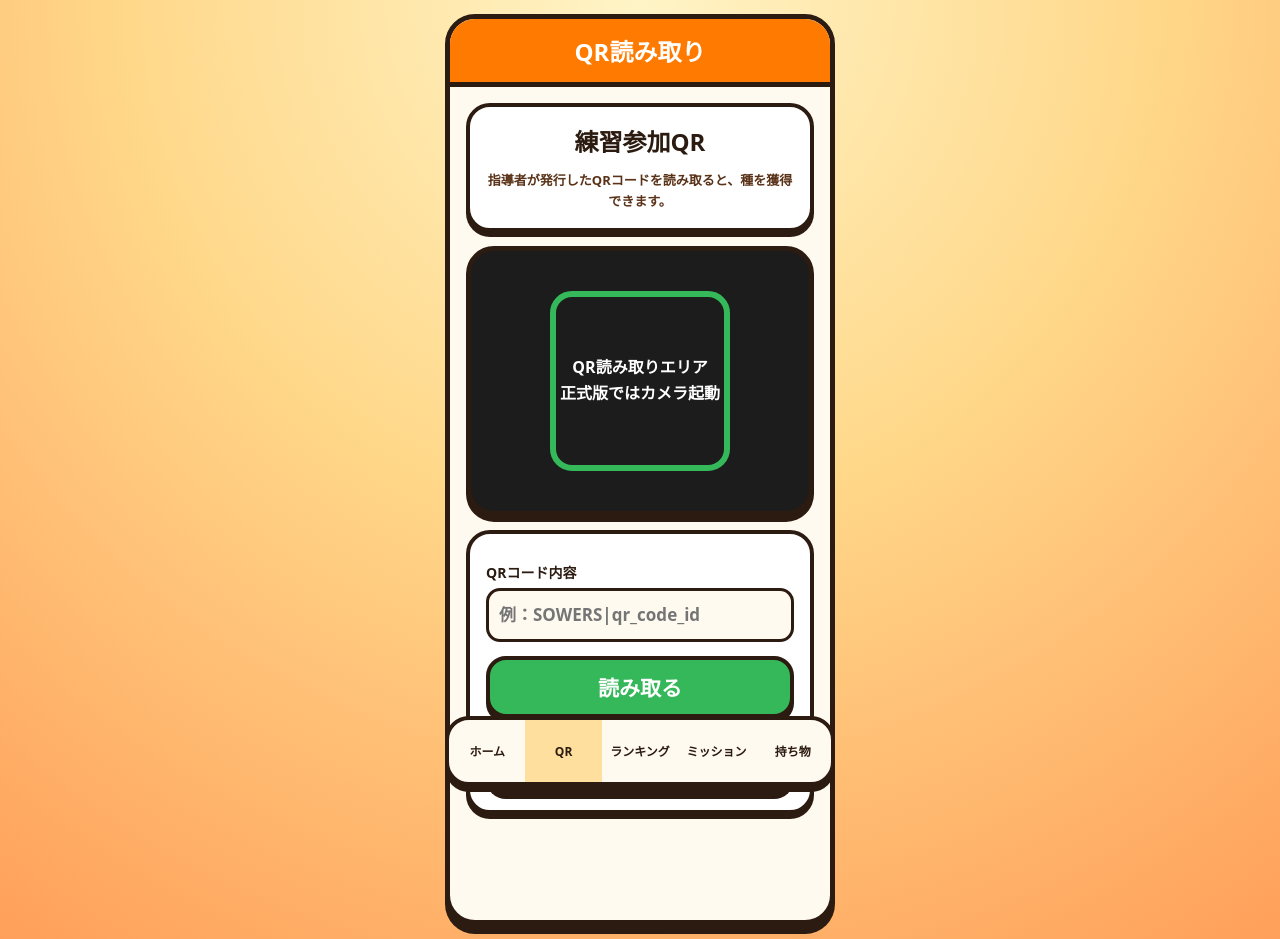
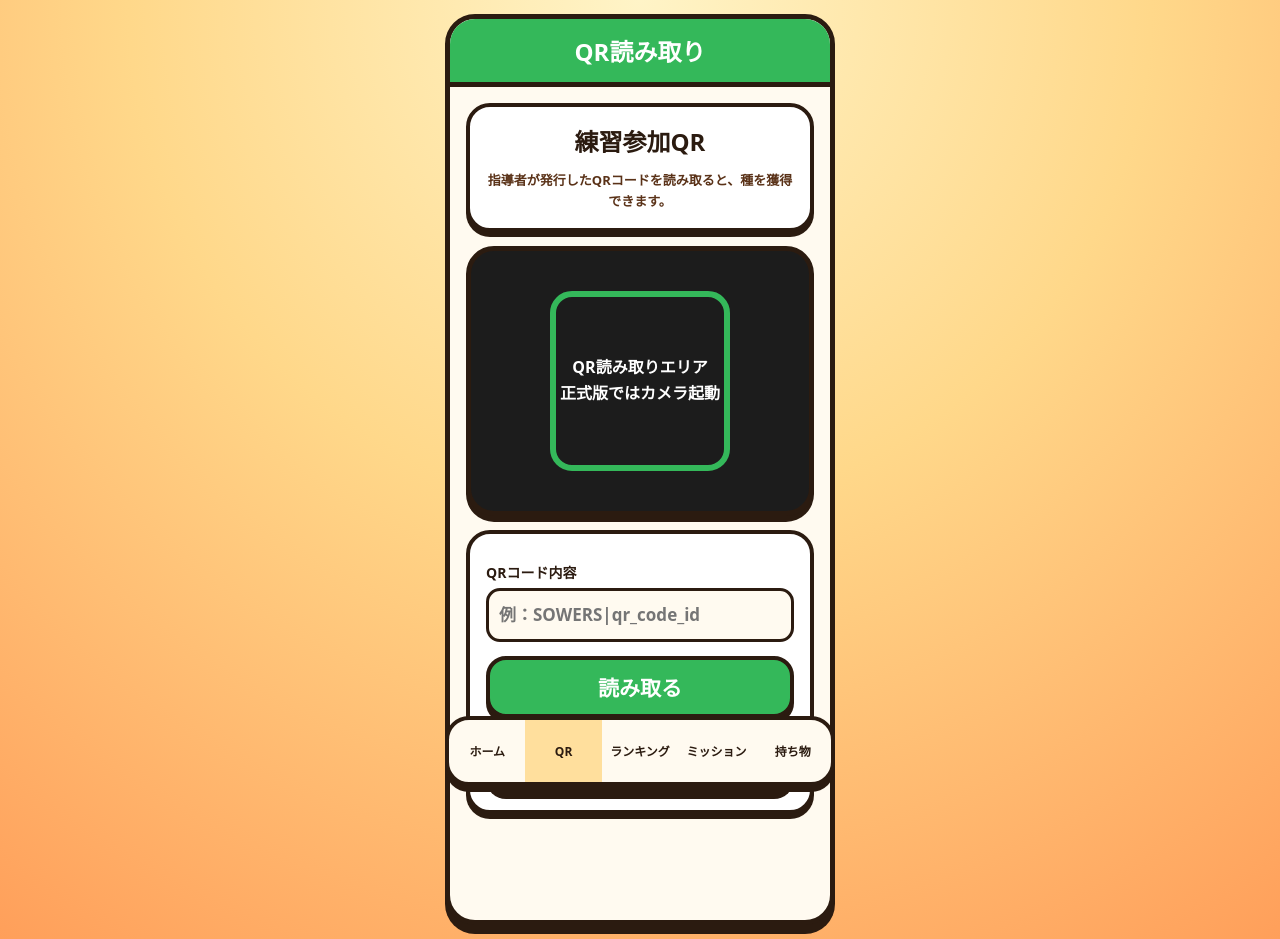
Before and after one commit to sowers-keita/sowers-monster, a Next.js app: page /qr in a window 1280 px wide. Built offline with nearby package versions, Linux system fonts and the light colour scheme; no server answers.

Commit message:
Add files via upload

```diff
--- a/app/globals.css
+++ b/app/globals.css
@@ -46,7 +46,7 @@ button:active {
 }
 
 .header {
-  background: #ff7a00;
+  background: #34b85a;
   color: white;
   border-bottom: 5px solid #2b1b10;
   padding: 14px;
@@ -264,12 +264,12 @@ button:active {
 .monster-walker {
   position: relative;
   width: 130px;
-  animation: monster-walk 7s ease-in-out infinite;
+  animation: monster-walk 14s ease-in-out infinite;
   transform-origin: bottom center;
 }
 
 .monster-hopper {
-  animation: monster-hop 2.4s ease-in-out infinite;
+  animation: monster-hop 4.8s ease-in-out infinite;
   transform-origin: bottom center;
 }
 
@@ -279,7 +279,7 @@ button:active {
   margin: -6px auto 0;
   background: rgba(43, 27, 16, 0.18);
   border-radius: 50%;
-  animation: monster-shadow 2.4s ease-in-out infinite;
+  animation: monster-shadow 4.8s ease-in-out infinite;
 }
 
 /* 左右に歩く。向きが変わるとき左右反転して向きを変える */
```
